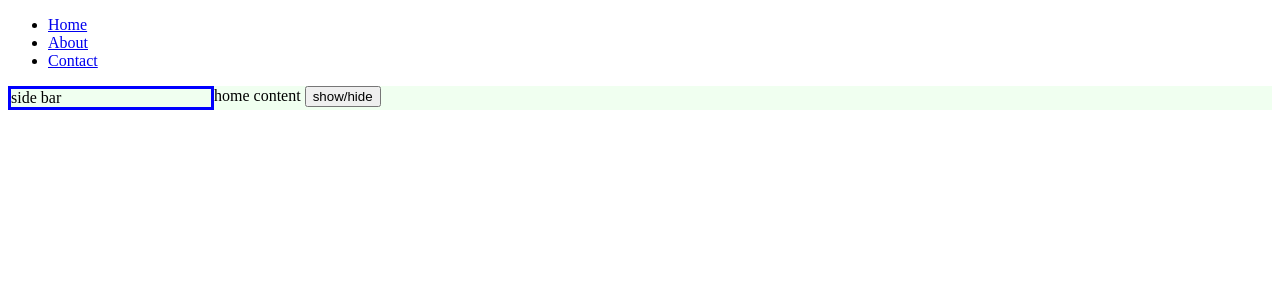
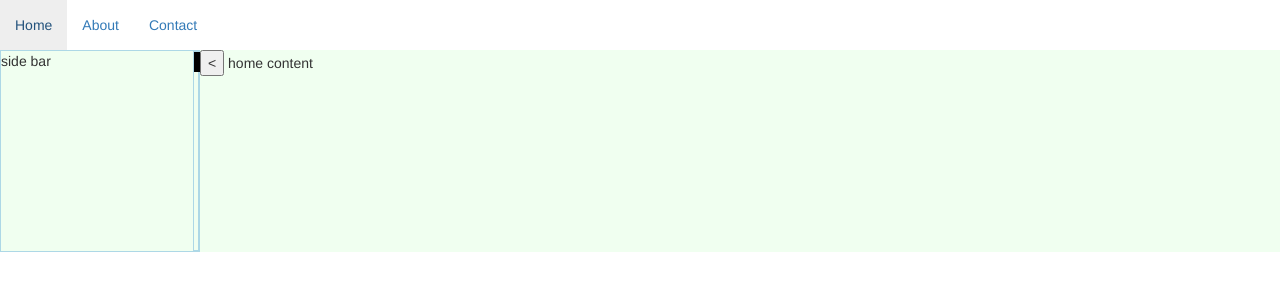
Before and after one commit to jrezuke/SideBarSlide, an Angular app: page /home in a window 1280 px wide. Shown: the top 300 px of the page. Built offline with nearby package versions, Linux system fonts and the light colour scheme.

Commit message:
trying to dnd

```diff
--- a/package.json
+++ b/package.json
@@ -12,7 +12,7 @@
   },
   "private": true,
   "dependencies": {
-    "@angular/animations":"4.0.0",
+    "@angular/animations": "4.0.0",
     "@angular/common": "^4.0.0",
     "@angular/compiler": "^4.0.0",
     "@angular/core": "^4.0.0",
@@ -21,7 +21,10 @@
     "@angular/platform-browser": "^4.0.0",
     "@angular/platform-browser-dynamic": "^4.0.0",
     "@angular/router": "^4.0.0",
+    "bootstrap": "^3.3.7",
     "core-js": "^2.4.1",
+    "font-awesome": "4.7.0",
+    "jquery": "^3.2.1",
     "rxjs": "^5.1.0",
     "zone.js": "^0.8.4"
   },
--- a/src/app/app.component.css
+++ b/src/app/app.component.css
@@ -0,0 +1,4 @@
+:host{
+    display: flex;
+    flex-direction: column;
+}
--- a/src/app/home/home.component.css
+++ b/src/app/home/home.component.css
@@ -10,7 +10,21 @@
 
 .side-bar{
     width: 200px;
-    min-height: 100%;
-    border-style: solid;
-    border-color: blue;
+    min-height: 200px;
+    border: 1px solid lightblue;
+    cursor: pointer;
 }
+
+.toggle-bar{
+   width: 6px;
+   min-height: 200px;
+   border: 1px solid lightblue;
+
+}
+
+.toggle-bar-top{
+   border-style: solid;
+   border-color: black;
+   height: 20px;
+   cursor: pointer;
+}
--- a/src/app/home/home.component.html
+++ b/src/app/home/home.component.html
@@ -1,8 +1,12 @@
 
-  <div [@sideBarVisibility]="state" class="side-bar">
+  <div (drop)="onDrop($event)" (dragover)="allowDrop($event)" [@sideBarVisibility]="state" class="side-bar">
+    <div draggable="true" (dragstart)="onDragStart($event)" class="toggle-bar pull-right">
+      <div class="toggle-bar-top"></div>
+    </div>
     side bar
   </div>
+
   <div class="home-content">
+    <button (click)="onSideBarToggle()">{{buttonText}}</button>
     home content
-    <button (click)="onSideBarToggle()">show/hide</button>
   </div>
--- a/src/app/home/home.component.ts
+++ b/src/app/home/home.component.ts
@@ -15,7 +15,8 @@ import { SideBarVisibilityService } from "app/services/side-bar-visibility.servi
   ]
 })
 export class HomeComponent implements OnInit {
-  state = "show"
+  state = "show";
+  buttonText = "<";
   constructor(private _sbvService: SideBarVisibilityService) { }
 
   ngOnInit() {
@@ -25,12 +26,29 @@ export class HomeComponent implements OnInit {
     });
   }
 
+  onDragStart(event){
+    //event.preventDefault();
+    console.log("onDragStart:", event);
+  }
+
+  onDrop(event){
+    event.preventDefault();
+    console.log("onDrop:", event);
+  }
+
+  allowDrop(event){
+    event.preventDefault();
+    console.log("allowDrop:", event);
+  }
+
   onSideBarToggle(){
     if(this.state === "show"){
       this._sbvService.setState('hide');
+      this.buttonText = ">"
     }
     else{
       this._sbvService.setState('show');
+      this.buttonText = "<";
     }
   }
 }
```
Also changed, not shown: .angular-cli.json.
